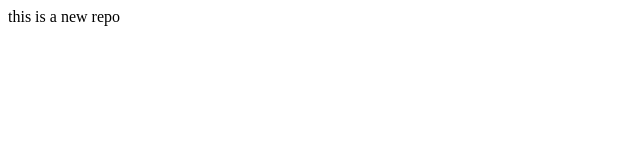
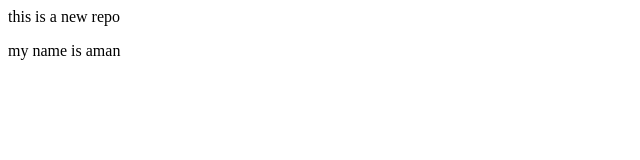
Before and after one commit to amanraj-007/localrepo, a plain HTML site: page index.html in a window 1280 px wide. Shown: the full height of the page, 0-640 px from the left. Drawn offline with Linux system fonts and the light colour scheme.

Commit message:
this is new feature

```diff
--- a/index.html
+++ b/index.html
@@ -1 +1,2 @@
 <p>this is a new repo</p>
+<p>my name is aman</p>
```
